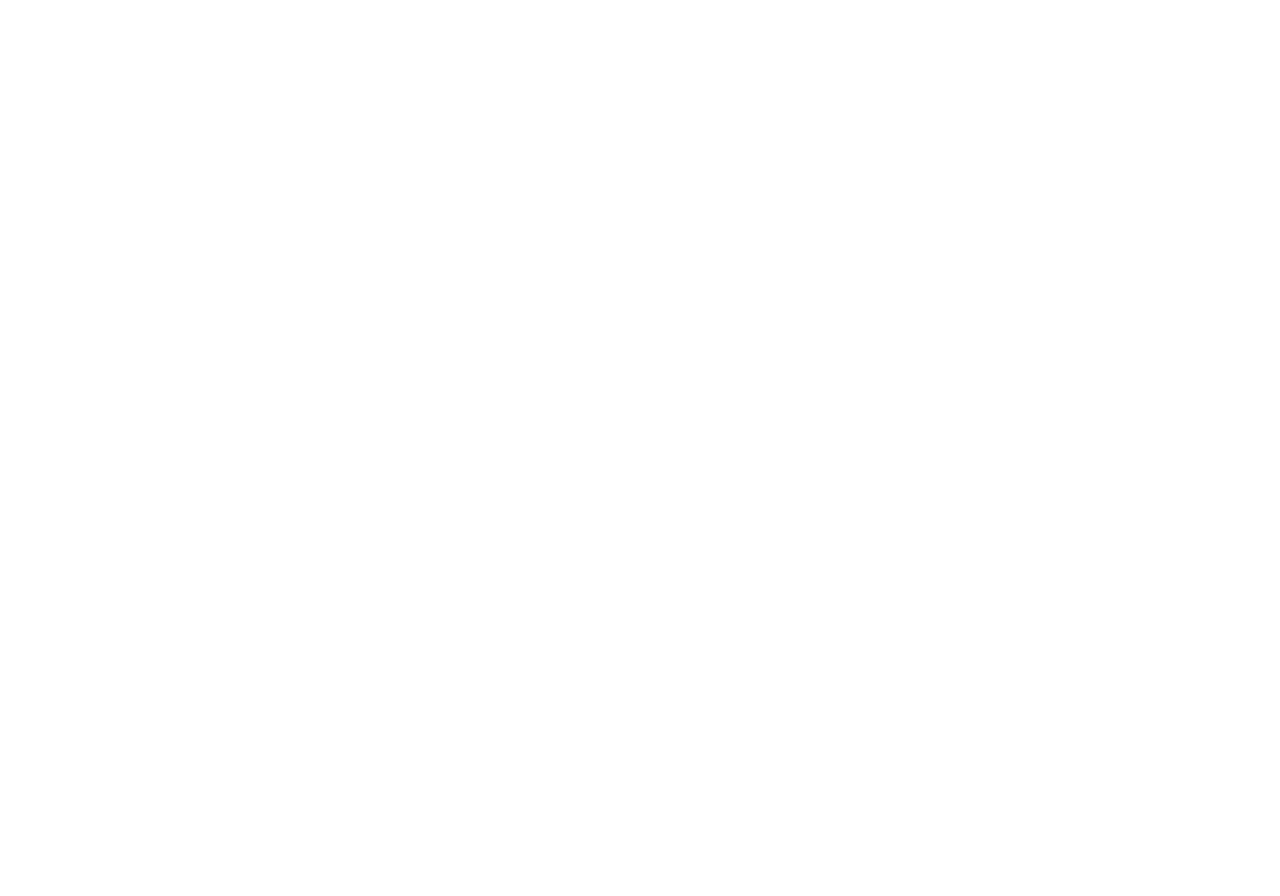
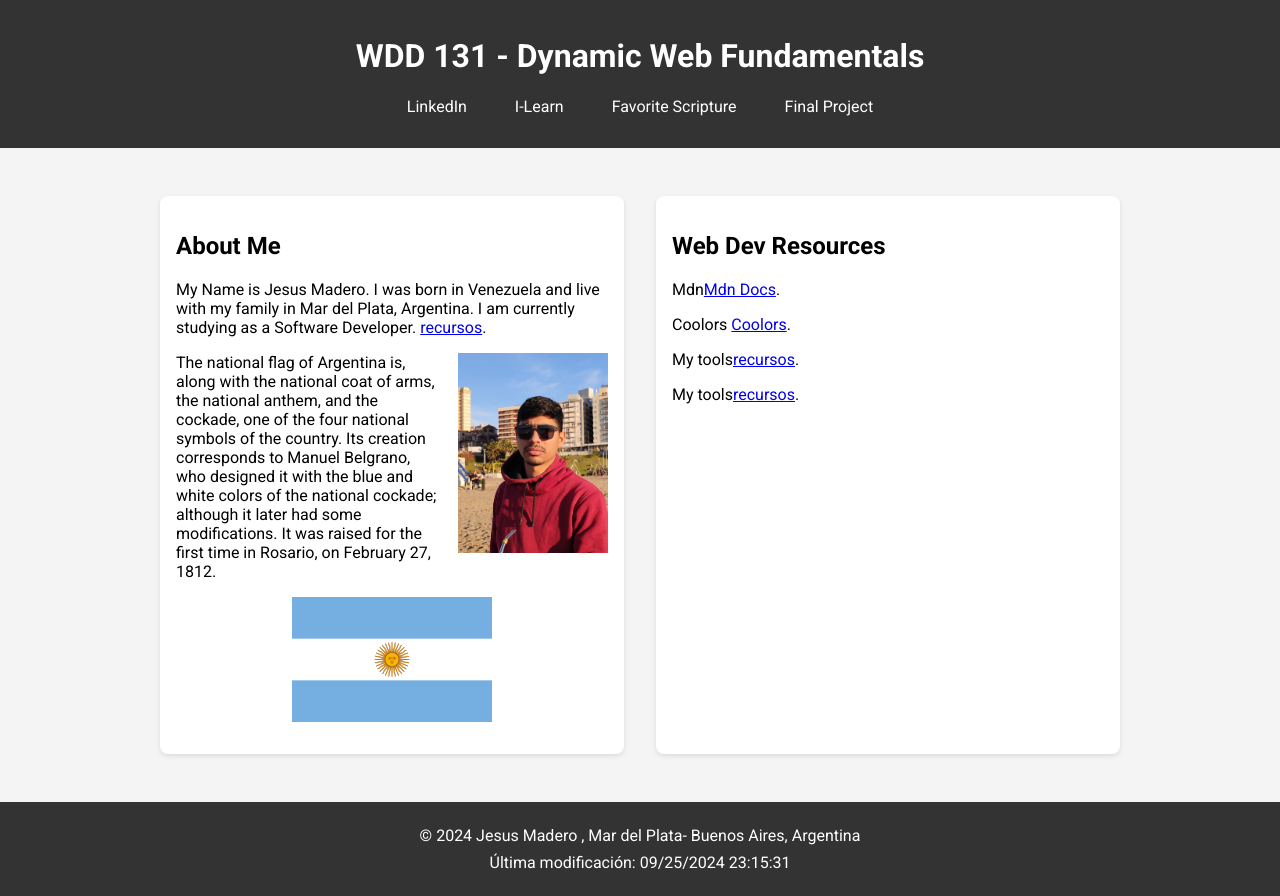
Before and after one commit to Jmadero1/wdd131, a plain HTML site: page index.html in a window 1280 px wide. Before the commit the page ends 800 px from the top, so only its background shows below. Drawn offline with Linux system fonts and the light colour scheme.

Commit message:
Commit Home page.

```diff
--- a/index.html
+++ b/index.html
@@ -3,9 +3,54 @@
 <head>
     <meta charset="UTF-8">
     <meta name="viewport" content="width=device-width, initial-scale=1.0">
-    <title>WEB DESING BY: JESUS MADERO</title>
+    <meta name="description" content="WDD 131 - Dynamic Web Fundamentals - [Tu Nombre]. Aquí va un resumen con las palabras clave.">
+    <meta name="author" content="Tu Nombre">
+    <title>WDD 131 - Dynamic Web Fundamentals - Jesus Madero</title>
+    <link rel="stylesheet" href="styles/base.css">
+    <script defer src="scripts/getdates.js"></script>
 </head>
 <body>
+    <header>
+        <h1>WDD 131 - Dynamic Web Fundamentals</h1>
+        <nav>
+            <ul>
+                <li><a href="https://www.linkedin.com/in/jesus-madero-vera-410a00240/ "target="_blank">LinkedIn</a></li>
+                <li><a href="https://byui.instructure.com/" target="_blank">I-Learn</a></li>
+                <li><a href="https://www.churchofjesuschrist.org/study/scriptures/bofm/1-ne/3?lang=eng&id=p7#p7" target="_blank"> Favorite Scripture </a></li>
+                <li><a href="#" target="_blank">Final Project</a></li>
+            </ul>
+        </nav>
+    </header>
 
+    <main>
+        <section class="card">
+            <h2>About Me</h2>
+            <p>My Name is Jesus Madero. I was born in Venezuela and live with my family in Mar del Plata, Argentina.
+                I am currently studying as a Software Developer. <a href="#">recursos</a>.
+            </p>
+            <img src="images/Profile.jpeg" alt="Profile Picture" class="profile-image">
+
+            <p>
+                The national flag of Argentina is, along with the national coat of arms, the national anthem, and the cockade,
+                one of the four national symbols of the country. Its creation corresponds to Manuel Belgrano, who designed it with the blue and white colors of the national cockade; although it later had some modifications. It was raised for the first time in Rosario, on February 27, 1812.
+            </p>
+            <img src="images/Flag_Argentina.svg.png" alt="Flag Argentina" class="flag-image">
+        </section>
+
+
+        <section class="card">
+            <h2>Web Dev Resources</h2>
+            <p>Mdn<a href="https://developer.mozilla.org/es/">Mdn Docs</a>.</p>
+            <p>Coolors <a href="https://coolors.co/?home">Coolors</a>.</p>
+            <p>My tools<a href="#">recursos</a>.</p>
+            <p>My tools<a href="#">recursos</a>.</p>
+
+        </section>
+    </main>
+
+    <footer>
+        <p>&copy; <span id="currentyear"></span> Jesus Madero , Mar del Plata- Buenos Aires, Argentina</p>
+        <p id="lastModified"></p>
+    </footer>
 </body>
 </html>
--- /dev/null
+++ b/scripts/getdates.js
@@ -0,0 +1,9 @@
+
+const yearSpan = document.getElementById("currentyear");
+const currentYear = new Date().getFullYear();
+yearSpan.textContent = currentYear;
+
+
+const lastModifiedSpan = document.getElementById("lastModified");
+const lastModifiedDate = document.lastModified;
+lastModifiedSpan.textContent = `Última modificación: ${lastModifiedDate}`;
--- /dev/null
+++ b/styles/base.css
@@ -0,0 +1,87 @@
+
+@import url('https://fonts.googleapis.com/css2?family=Roboto:wght@400;700&display=swap');
+
+body {
+    font-family: 'Roboto', sans-serif;
+    margin: 0;
+    padding: 0;
+    box-sizing: border-box;
+    background-color: #f4f4f4;
+}
+
+header {
+    background-color: #333;
+    color: white;
+    padding: 1rem;
+    text-align: center;
+}
+
+nav ul {
+    display: flex;
+    justify-content: center;
+    list-style-type: none;
+    padding: 0;
+}
+
+nav ul li {
+    margin: 0 1rem;
+}
+
+nav ul li a {
+    color: white;
+    text-decoration: none;
+    padding: 0.5rem;
+    transition: background-color 0.3s ease;
+}
+
+nav ul li a:hover {
+    background-color: #555;
+    border-radius: 5px;
+}
+
+main {
+    max-width: 960px;
+    margin: 2rem auto;
+    padding: 1rem;
+    display: grid;
+    gap: 2rem;
+    grid-template-columns: repeat(auto-fit, minmax(300px, 1fr));
+}
+
+.card {
+    background-color: white;
+    padding: 1rem;
+    border-radius: 8px;
+    box-shadow: 0 2px 5px rgba(0,0,0,0.1);
+}
+
+img {
+    max-width: 100%;
+    height: auto;
+    display: block;
+    margin-top: 1rem;
+}
+
+.profile-image {
+    float: right;
+    width: 150px;
+    margin: 0 0 1rem 1rem;
+}
+
+.flag-image {
+    display: block;
+    margin: 1rem auto;
+    max-width: 100%;
+    height: auto;
+}
+
+footer {
+    background-color: #333;
+    color: white;
+    text-align: center;
+    padding: 1rem;
+}
+
+footer p {
+    margin: 0.5rem 0;
+}
```
Also changed, not shown: images/Flag_Argentina.svg.png (added), images/Profile.jpeg (added).
